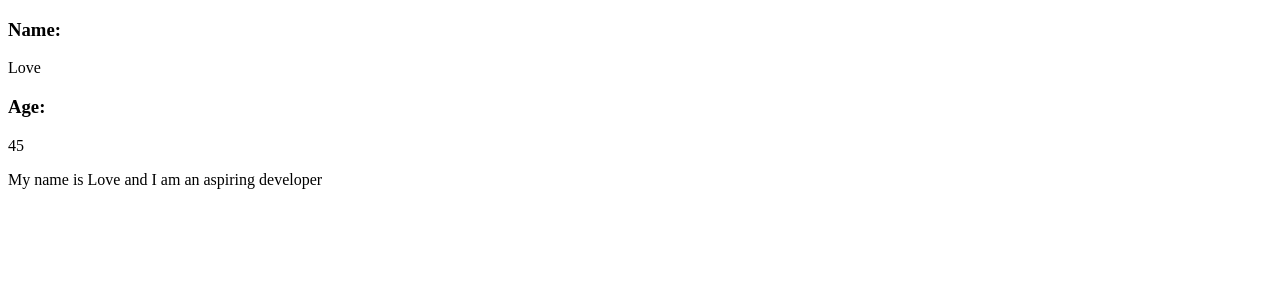
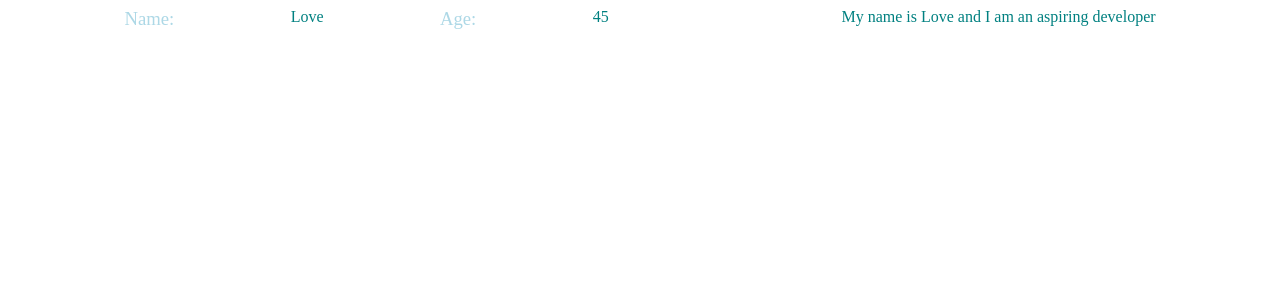
Before and after one commit to DefyCab/React_Query_TS, a React (Vite) app: page / in a window 1280 px wide. Shown: the top 300 px of the page. Built offline with nearby package versions, Linux system fonts and the light colour scheme.

Commit message:
dabbling with passing styles

```diff
--- a/src/App.tsx
+++ b/src/App.tsx
@@ -3,7 +3,11 @@ import { User } from "./components/User";
 const App = () => {
   return (
     <>
-      <User name="Love" age={45}>
+      <User
+        h3style={{ color: "lightblue", fontWeight: "lighter" }}
+        name="Love"
+        age={45}
+      >
         My name is Love and I am an aspiring developer
       </User>
     </>
--- a/src/components/User.tsx
+++ b/src/components/User.tsx
@@ -1,19 +1,21 @@
 import { ReactNode } from "react";
+import "../styles/User.css";
 
 type UserProps = {
   name: string;
   age: number;
-  image?: HTMLImageElement;
   children: ReactNode;
+  h3style: React.CSSProperties;
 };
 
-export const User = ({ name, age, image, children }: UserProps) => {
+export const User = ({ name, age, children, h3style }: UserProps) => {
   return (
-    <>
-      <h3 className="name">Name: </h3> {name}
-      <h3>Age: </h3> {age}
-      <p></p>
+    <div className="container">
+      <h3 style={h3style}>Name:</h3>
+      {name}
+      <h3 style={h3style}>Age: </h3> {age}
+      <p className="content"></p>
       {children}
-    </>
+    </div>
   );
 };
--- /dev/null
+++ b/src/styles/User.css
@@ -0,0 +1,12 @@
+.container {
+  display: flex;
+  flex-direction: row;
+  justify-content: space-evenly;
+  color: teal;
+  font-weight: lighter;
+}
+
+h3 {
+  margin: 0;
+  padding: 0;
+}
```
